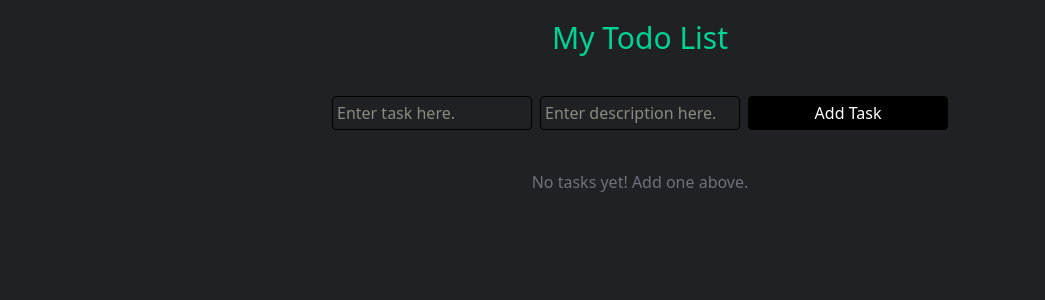
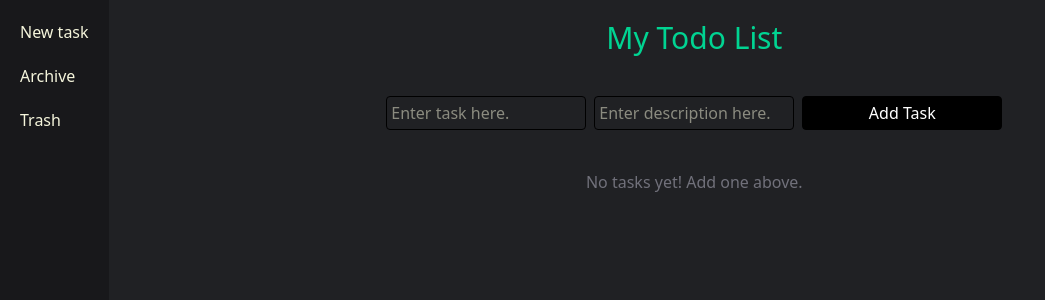
Before and after one commit to Ferdus615/Todo_frontend, a Next.js app in the folder todo_app/: page / in a window 1280 px wide. Shown: the top 300 px of the page, without its empty margins (0-1045 px from the left). Built offline with nearby package versions, Linux system fonts and the light colour scheme.

Commit message:
added aside element

```diff
--- a/todo_app/app/page.jsx
+++ b/todo_app/app/page.jsx
@@ -115,8 +115,14 @@ function Page() {
   }
 
   return (
-    <div className="p-5">
-      <aside></aside>
+    <div className="flex h-screen w-screen">
+      <aside className="flex flex-col items-start gap-5 p-5 bg-zinc-900">
+        <button>New task</button>
+        <button>Archive</button>
+        <button>Trash</button>
+      </aside>
+
+      <div className="flex-grow pt-5">
         <h1 className="text-center text-3xl font-medium text-emerald-400 mb-10">
           My Todo List
         </h1>
@@ -143,6 +149,7 @@ function Page() {
 
         <div>{renderTask}</div>
       </div>
+    </div>
   );
 }
 
```
Lines whose indentation alone changed are shown as unchanged.
